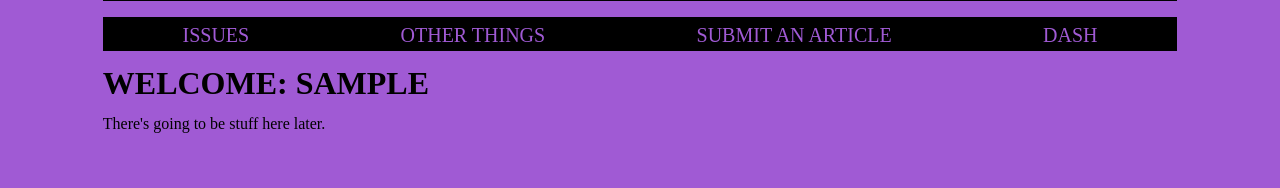
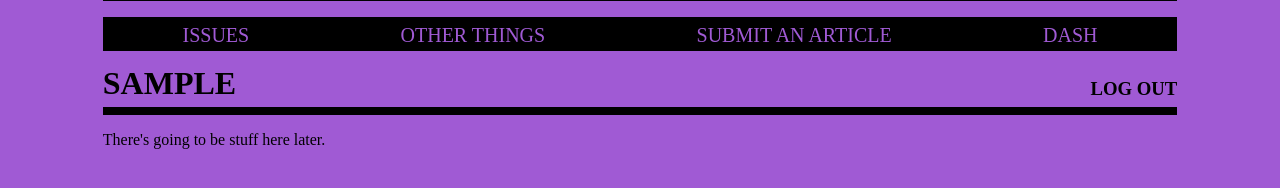
Before and after one commit to UWmathNEWS/slugline-api, a Django app: page /dash/ in a window 1280 px wide. Shown: the part 138-326 px from the top of the page. Run offline with Django 3.2, Linux system fonts and the light colour scheme; the visitor is signed in with stand-in values (Sample User, id 1); data that the repository does not hold is empty; some web fonts are replaced.

Commit message:
Add logout functionality

```diff
--- a/slugline/settings.py
+++ b/slugline/settings.py
@@ -106,6 +106,7 @@ AUTH_PASSWORD_VALIDATORS = [
 
 AUTH_USER_MODEL = 'user.SluglineUser'
 LOGIN_REDIRECT_URL = '/dash/'
+LOGOUT_REDIRECT_URL = '/'
 
 # Internationalization
 # https://docs.djangoproject.com/en/2.2/topics/i18n/
--- a/slugline/urls.py
+++ b/slugline/urls.py
@@ -16,6 +16,7 @@ Including another URLconf
 from django.conf import settings
 from django.conf.urls.static import static
 from django.contrib import admin
+from django.contrib.auth.views import LogoutView
 from django.urls import path
 from django.shortcuts import render
 
@@ -31,7 +32,8 @@ urlpatterns = [
 
     path('articles/<int:id>/<slug:slug>/', content.views.ArticleView.as_view(), name='article'),
 
-    path('login.', user.views.LoginView.as_view(), name='login'),
+    path('login/', user.views.LoginView.as_view(), name='login'),
+    path('logout/', LogoutView.as_view(), name='logout'),
     path('dash/', user.views.DashView.as_view(), name='dash'),
 
     path('admin/', admin.site.urls),
--- /dev/null
+++ b/user/static/user/css/dash.css
@@ -0,0 +1,5 @@
+.dash-header {
+    display: flex;
+    justify-content: space-between;
+    align-items: flex-end;
+}
--- a/user/templates/user/dash.html
+++ b/user/templates/user/dash.html
@@ -1,6 +1,16 @@
 {% extends 'common/base.html' %}
 
+{% load static %}
+
+{% block css %}
+<link rel="stylesheet" href="{% static 'user/css/dash.css' %}">
+{% endblock %}
+
 {% block content %}
-<h1>Welcome: {{ user.get_username }}</h1>
+<div class="dash-header">
+    <h1>{{ user.get_username }}</h1>
+    <a href="{% url 'logout' %}"><h3>Log Out</h3></a>
+</div>
+<hr>
 <p>There's going to be stuff here later.</p>
 {% endblock %}
```
